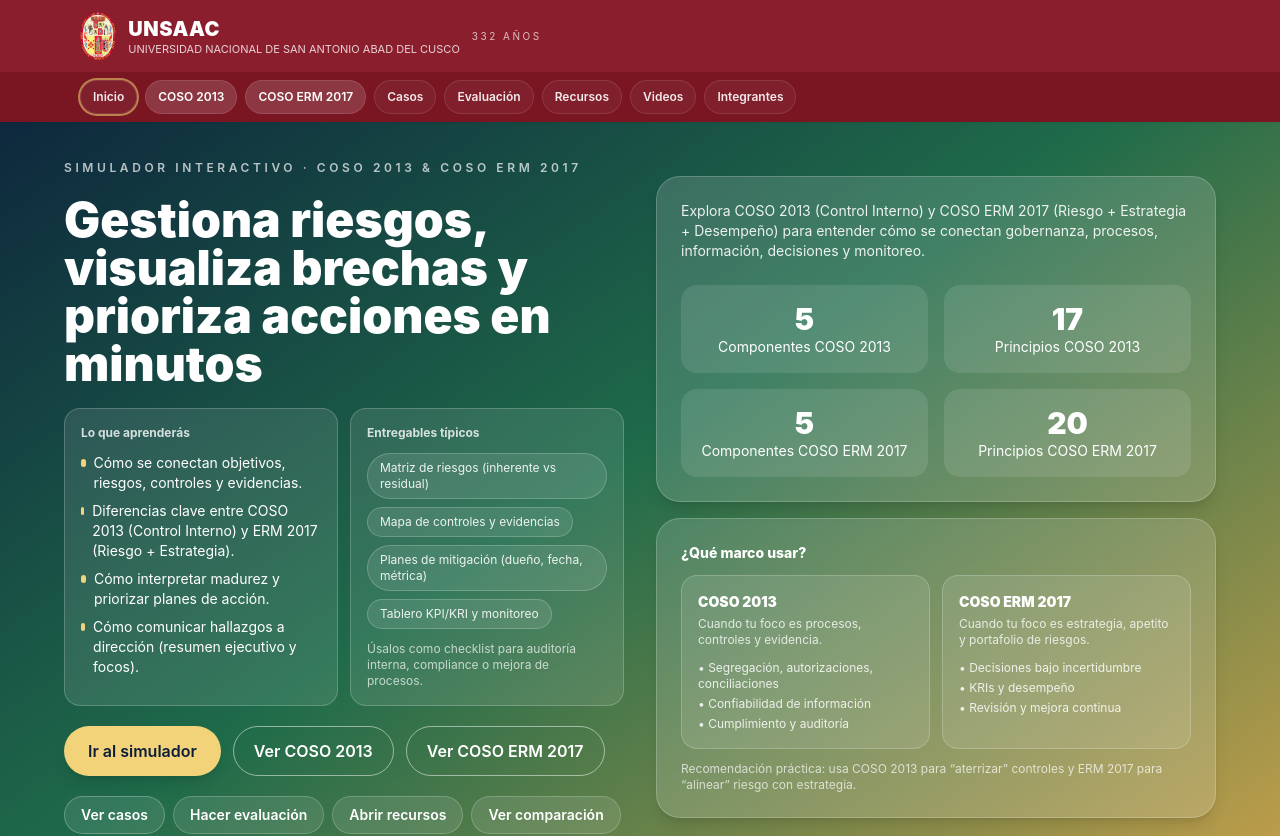
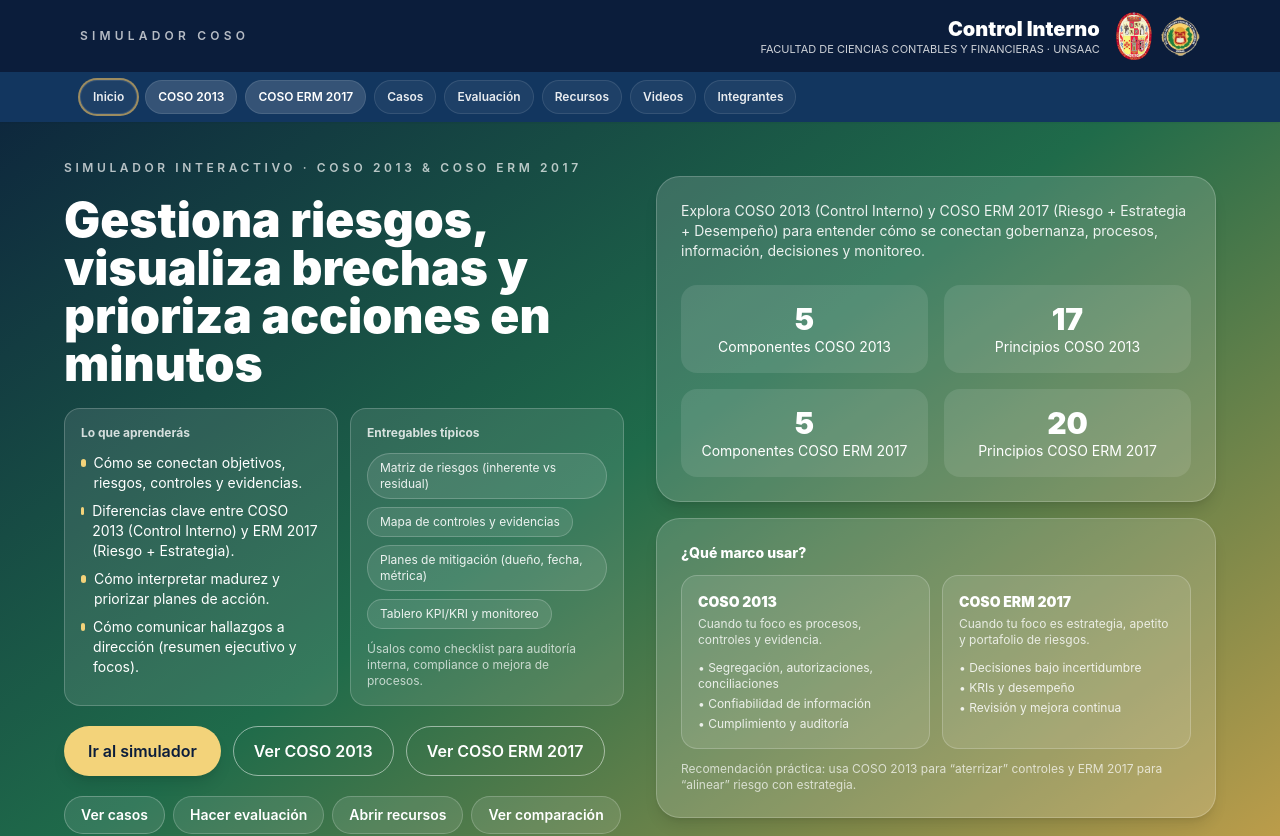
Before and after one commit to Artanis99/web-contabilidad-Simulador-COSO, a React (Vite) app: page / in a window 1280 px wide. Shown: the top 836 px of the page. Built offline with nearby package versions, Linux system fonts and the light colour scheme.

Commit message:
portada1

```diff
--- a/src/App.jsx
+++ b/src/App.jsx
@@ -11,7 +11,7 @@
 const Coso2013Page = lazy(() => import("./pages/Coso2013Page"));
 const CosoErm2017Page = lazy(() => import("./pages/CosoErm2017Page"));
 
-const homeSectionIds = ["inicio", "casos", "evaluacion", "recursos", "videos"];
+const homeSectionIds = ["inicio", "casos", "evaluacion", "recursos", "videos", "integrantes"];
 
 function parseRouteFromHash(hash) {
   const raw = (hash ?? "").replace(/^#/, "");
@@ -115,7 +115,7 @@
           </main>
         </>
       )}
-      <Footer />
+      <Footer innerRef={sectionsRef.integrantes.ref} />
     </div>
   );
 }
--- a/src/components/Footer.jsx
+++ b/src/components/Footer.jsx
@@ -18,9 +18,9 @@
   members.slice(8),
 ];
 
-export default function Footer() {
+export default function Footer({ innerRef }) {
   return (
-    <footer id="integrantes" className="mt-16 bg-[#7a1b27] text-white scroll-mt-24">
+    <footer id="integrantes" ref={innerRef} className="mt-16 bg-[#0b1d3b] text-white scroll-mt-24">
       <div className="max-w-6xl mx-auto px-4 py-10 grid gap-8 md:grid-cols-[1.1fr_2fr]">
         <div className="space-y-3">
           <div className="text-sm uppercase tracking-[0.3em] text-white/70 font-semibold">Integrantes</div>
@@ -28,6 +28,11 @@
           <p className="text-sm text-white/80">
             Facultad de Ciencias Contables y Financieras · UNSAAC
           </p>
+          <img
+            src="/imagenes/facultad.png"
+            alt="Logo de la Facultad de Ciencias Contables y Financieras"
+            className="h-16 w-auto"
+          />
         </div>
 
         <div className="grid gap-6 sm:grid-cols-2 lg:grid-cols-3">
@@ -44,7 +49,7 @@
         </div>
       </div>
 
-      <div className="border-t border-white/15">
+      <div className="border-t border-white/15 bg-[#12365f]">
         <div className="max-w-6xl mx-auto px-4 py-4 text-center text-xs text-white/80 font-semibold">
           © 2025 Universidad Nacional de San Antonio Abad del Cusco · Todos los derechos reservados
         </div>
--- a/src/components/Navbar.jsx
+++ b/src/components/Navbar.jsx
@@ -22,19 +22,10 @@
 
   return (
     <header className="fixed top-0 left-0 right-0 z-30 shadow-sm">
-      <div className="bg-[#8b1e2d] text-white">
+      <div className="bg-[#0b1d3b] text-white">
         <div className="max-w-6xl mx-auto px-4 py-3 flex items-center justify-between gap-4">
-          <div className="flex items-center gap-3">
-            <img src="/imagenes/Escudo_UNSAAC.png" alt="Escudo UNSAAC" className="h-12 w-auto" />
-            <div className="leading-tight">
-              <div className="text-xl font-black tracking-wide">UNSAAC</div>
-              <div className="text-[11px] uppercase text-white/80">
-                Universidad Nacional de San Antonio Abad del Cusco
-              </div>
-            </div>
-            <div className="hidden sm:block text-[10px] uppercase tracking-[0.25em] text-white/70">
-              332 años
-            </div>
+          <div className="text-xs uppercase tracking-[0.35em] text-white/70 font-semibold hidden sm:block">
+            Simulador COSO
           </div>
 
           <button
@@ -55,10 +46,26 @@
             </svg>
             <span className="ml-2">{isOpen ? "Cerrar" : "Menú"}</span>
           </button>
+          <div className="ml-auto flex items-center gap-4">
+            <div className="text-right leading-tight">
+              <div className="text-lg sm:text-xl font-black">Control Interno</div>
+              <div className="text-[11px] uppercase text-white/80">
+                Facultad de Ciencias Contables y Financieras · UNSAAC
+              </div>
+            </div>
+            <div className="flex items-center gap-2">
+              <img src="/imagenes/Escudo_UNSAAC.png" alt="Escudo UNSAAC" className="h-12 w-auto" />
+              <img
+                src="/imagenes/facultad.png"
+                alt="Logo Facultad de Ciencias Contables y Financieras"
+                className="h-10 w-auto hidden sm:block"
+              />
+            </div>
+          </div>
         </div>
       </div>
 
-      <div className="bg-[#7a1522] text-white/90">
+      <div className="bg-[#12365f] text-white/90">
         <div className="max-w-6xl mx-auto px-4 py-2 hidden md:flex flex-wrap gap-2 text-xs font-semibold">
           {links.map((link) => (
             <button
```
Also changed, not shown: public/imagenes/facultad.png (renamed from public/imagenes/descarga.png).
